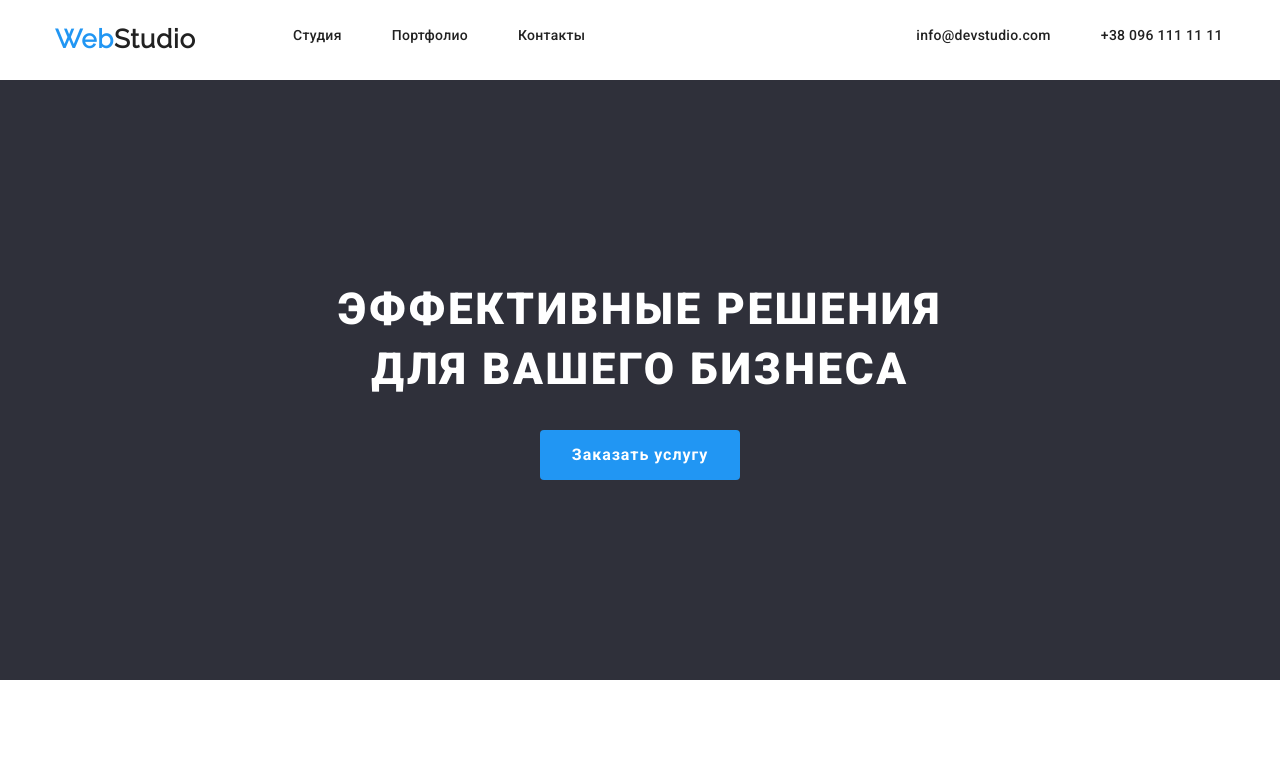
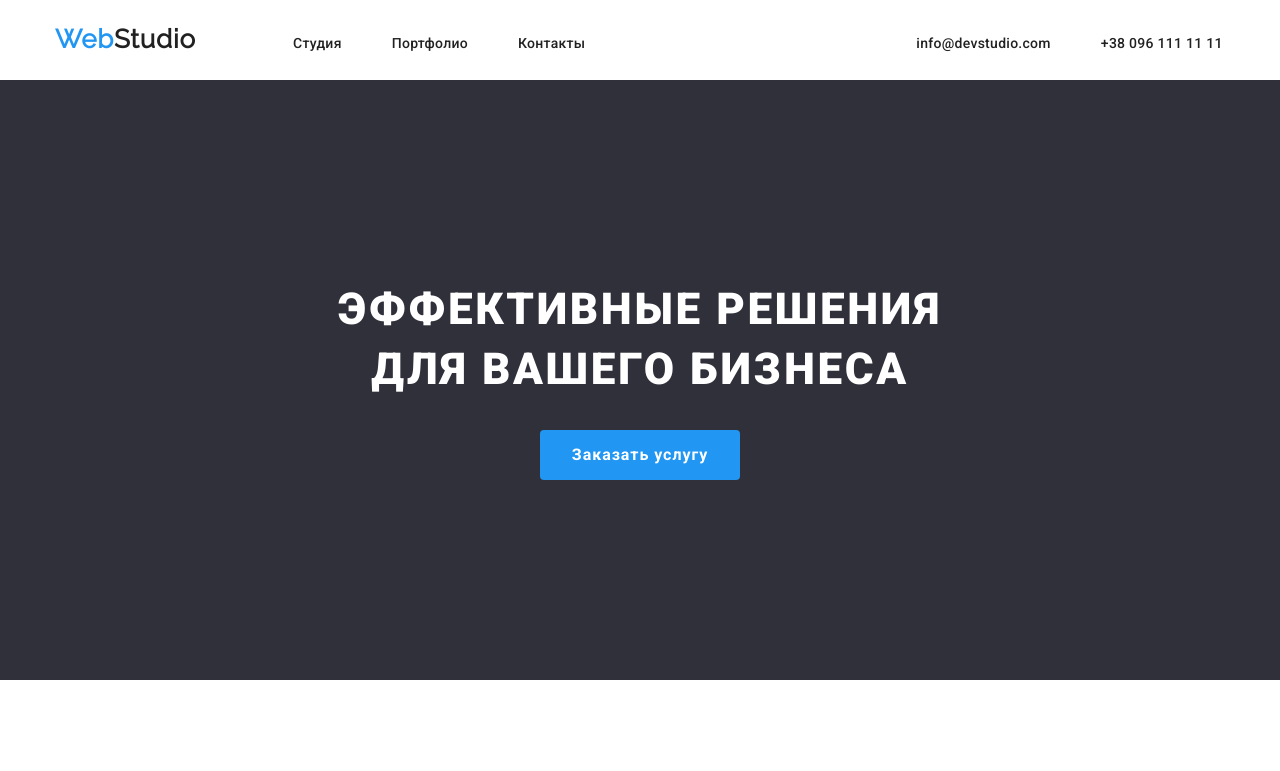
Before and after one commit to alladenys/goit-markup-hw-03, a plain HTML site: page index.html in a window 1280 px wide. Shown: the top 771 px of the page. Drawn offline with Linux system fonts and the light colour scheme.

Commit message:
Update style.css

```diff
--- a/css/style.css
+++ b/css/style.css
@@ -117,11 +117,15 @@ body {
     margin-left: 0;
     margin-right: 0;
     padding-left: 0;
+    margin-bottom: 0;
+    align-items: center;
 }
 .right-list{
     margin-left: 331px;
     padding-right: 0;
     padding-inline-start: 0;
+    margin-bottom: 0;
+    align-items: center;
 }
 .link:hover,
 .link:focus {
```
